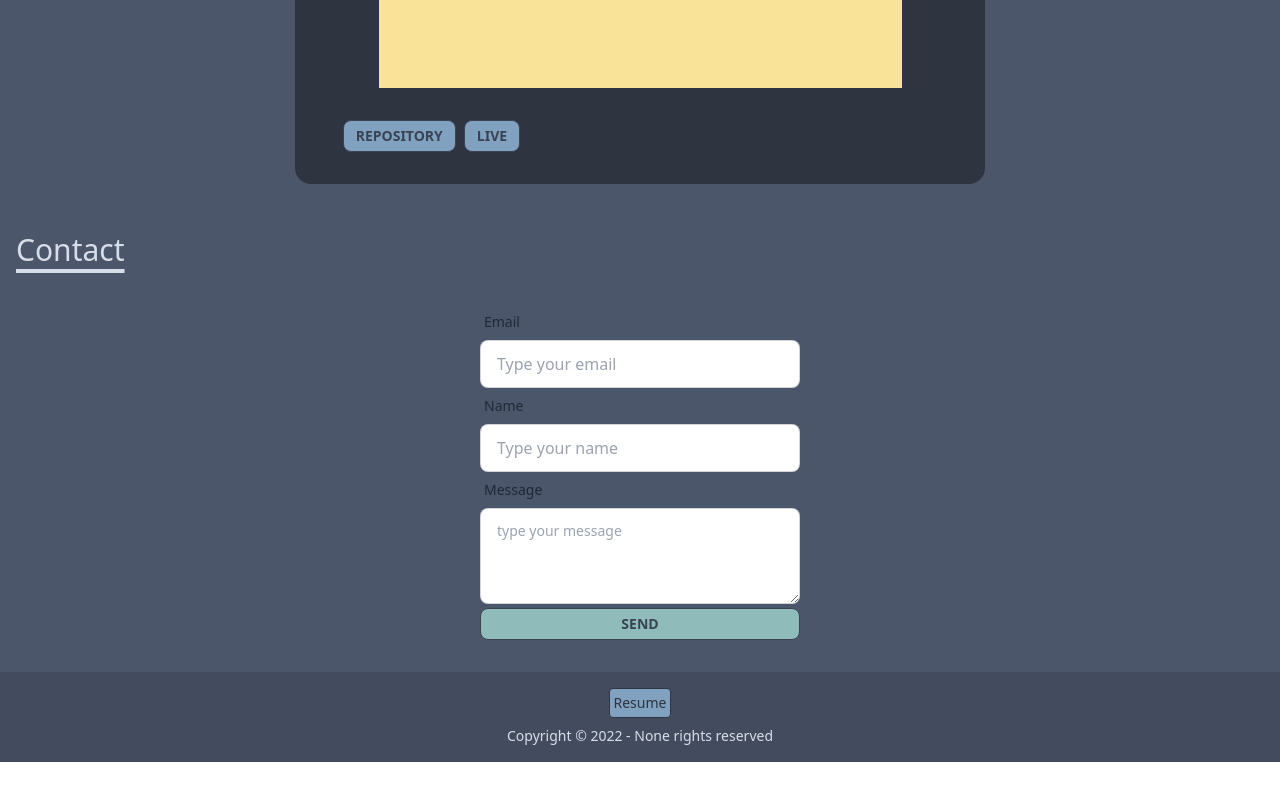
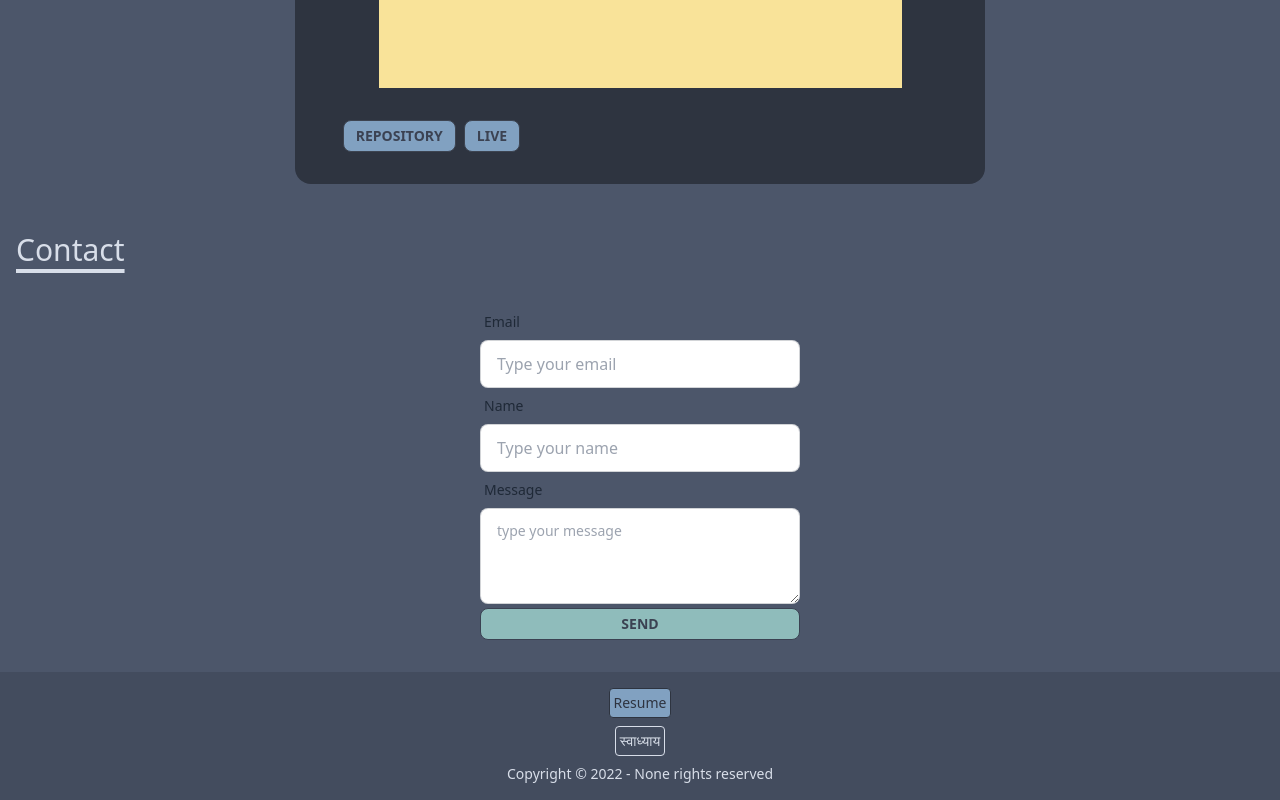
Before and after one commit to hokageCV/portfolio, a React (Vite) app: page / in a window 1280 px wide. Shown: the part 3532-4332 px from the top of the page. Before the commit the page ends 4294 px from the top, so only its background shows below. Built offline with nearby package versions, Linux system fonts and the light colour scheme.

Commit message:
add swadhyay

```diff
--- a/src/components/sections/Footer.jsx
+++ b/src/components/sections/Footer.jsx
@@ -13,6 +13,13 @@ export default function Footer(){
                     >
                     Resume
                 </a>
+                <a
+                    href="https://www.notion.so/chaitanya-varu/3e7ac1bccaf040519befbafa23309105"
+                    target="_blank"
+                    className="p-1 border rounded"
+                >
+                    स्वाध्याय
+                </a>
                 <p>Copyright &copy; 2022 - None rights reserved</p>
             </div>
         </footer>
```
Also changed, not shown: 1 other file (tests, documents, lock files or other folders).
